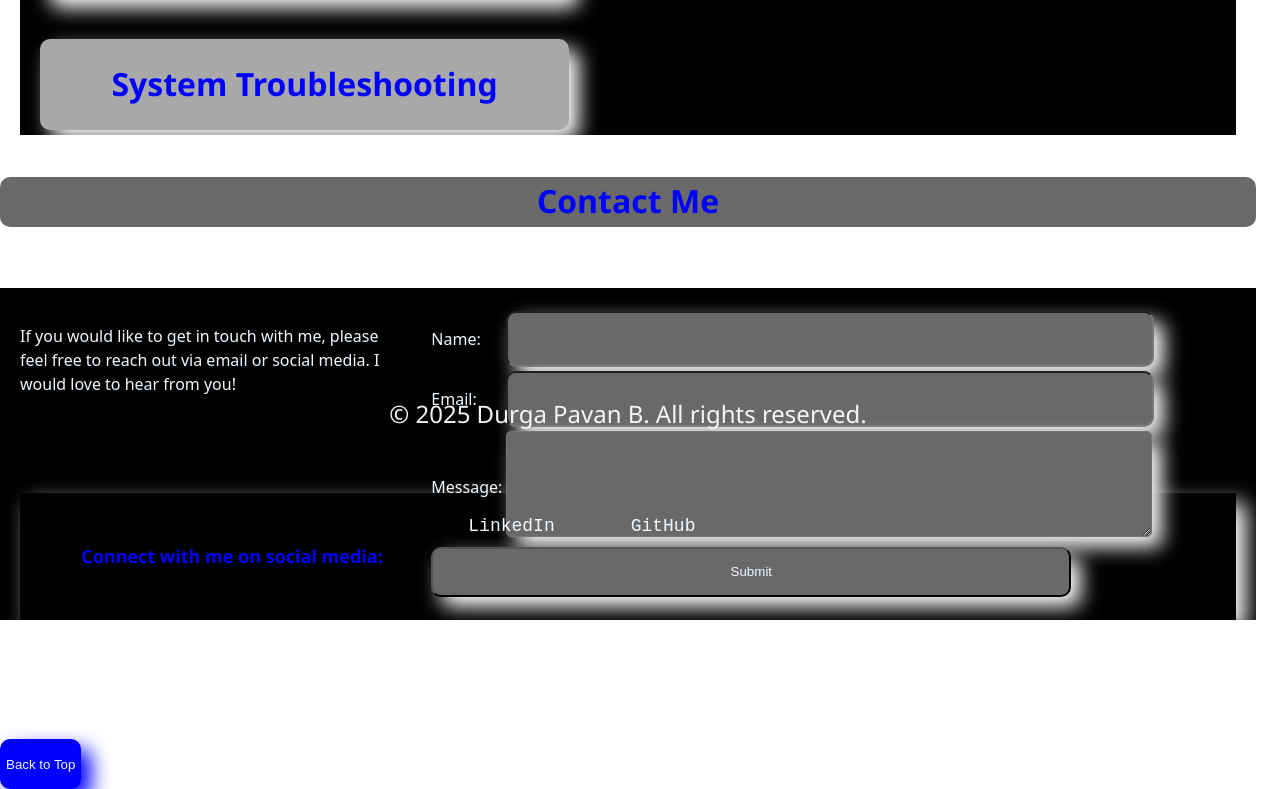
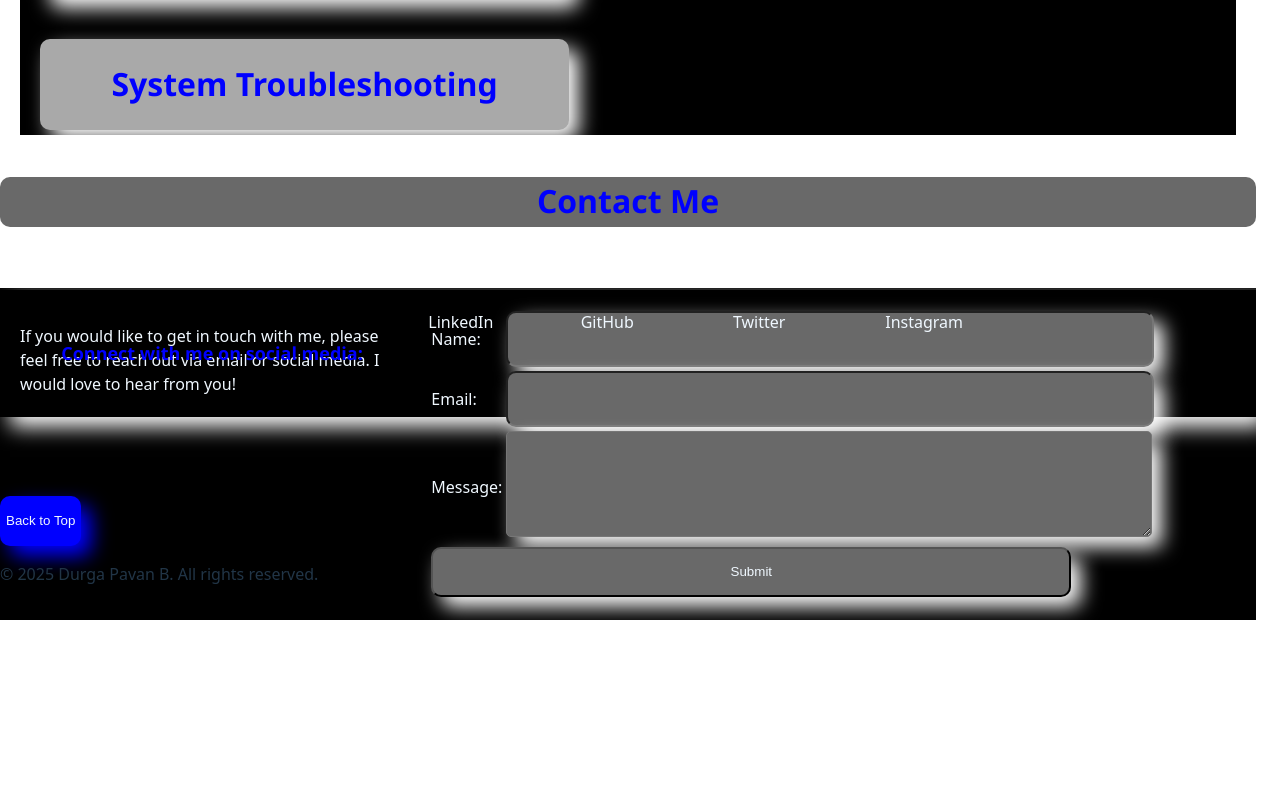
Before and after one commit to PavanMech321/portfolio-2, a React (Vite) app: page / in a window 1280 px wide. Shown: the part 2582-3371 px from the top of the page. After the commit the page ends 3202 px from the top, so only its background shows below. Built offline with nearby package versions, Linux system fonts and the light colour scheme.

Commit message:
Update App.jsx

```diff
--- a/src/App.jsx
+++ b/src/App.jsx
@@ -185,23 +185,19 @@ function App() {
           </p>
          </p>
         </p> */}
-        <p class="Footer">
-          <p class="ft0">
-          <p class="fp1">
-            &copy; 2025 Durga Pavan B. All rights reserved.
-          </p>
-          <p class="social">
+        <p class="social">
             <h5>Connect with me on social media:</h5>
             <a href="https://www.linkedin.com/in/durga-pavan-budigi-433932258" target="_self">LinkedIn</a>
             <a href="https://github.com/PavanMech321" target="_self">GitHub</a>
-{/*             <a href="" target="_self">Twitter</a> */}
-{/*             <a href="" target="_self">Instagram</a> */}
-          </p>
+            <a href="" target="_self">Twitter</a>
+            <a href="" target="_self">Instagram</a>
          </p>
-        </p>
         <button class="btn">
           <a href="#Home" class="go">Back to Top</a>
         </button>
+        <p class="fp1">
+            &copy; 2025 Durga Pavan B. All rights reserved.
+        </p>
       </div>
     </>
   )
```
